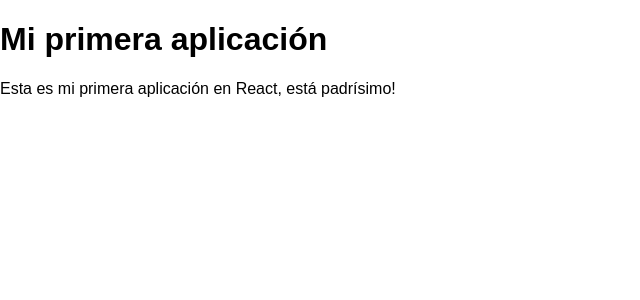
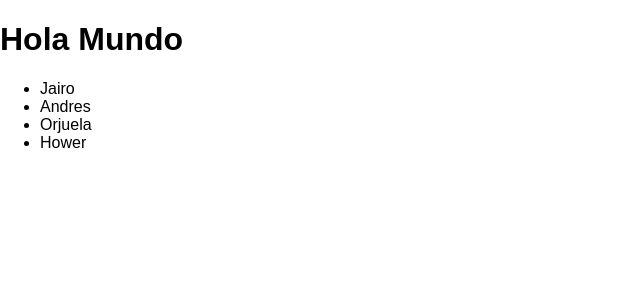
Before and after one commit to jairorjuela/my-app-react, a React (Create React App) app: page / in a window 1280 px wide. Shown: the top 300 px of the page, without its empty margins (0-640 px from the left). Built offline with nearby package versions, Linux system fonts and the light colour scheme.

Commit message:
Iterando arreglo

```diff
--- a/src/App.js
+++ b/src/App.js
@@ -4,12 +4,15 @@ import './App.css';
 
 class App extends Component {
   render() {
+    const names = ["Jairo", "Andres", "Orjuela", "Hower"];
     return (
       <div>
-        <h1>Mi primera aplicación</h1>
-        <p>
-        Esta es mi primera aplicación en React, está padrísimo!
-        </p>
+        <h1>Hola Mundo</h1>
+        <ul>
+          {names.map(name =>
+            <li>{name}</li>
+          )}
+        </ul>
       </div>
     );
   }
```
